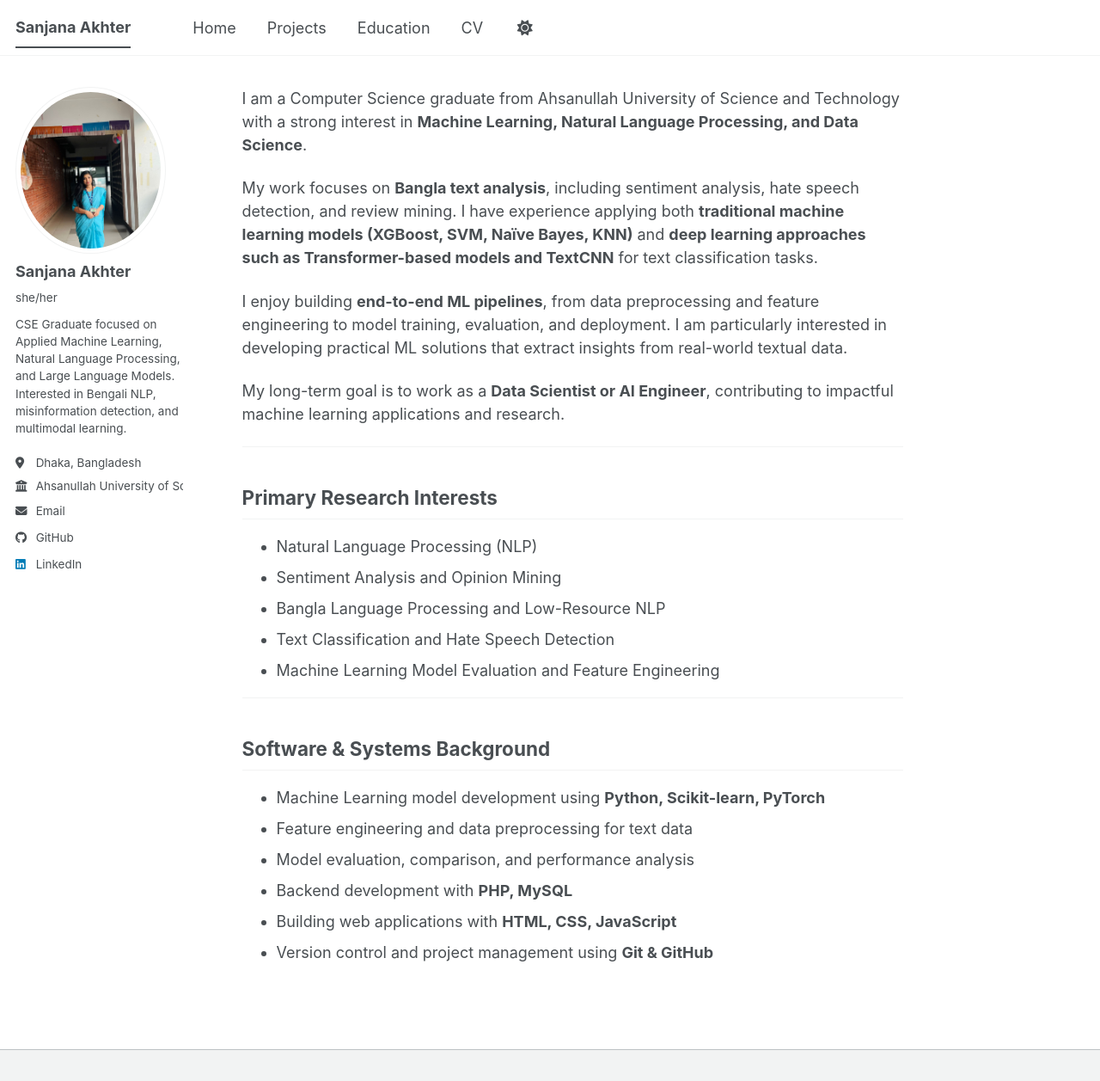
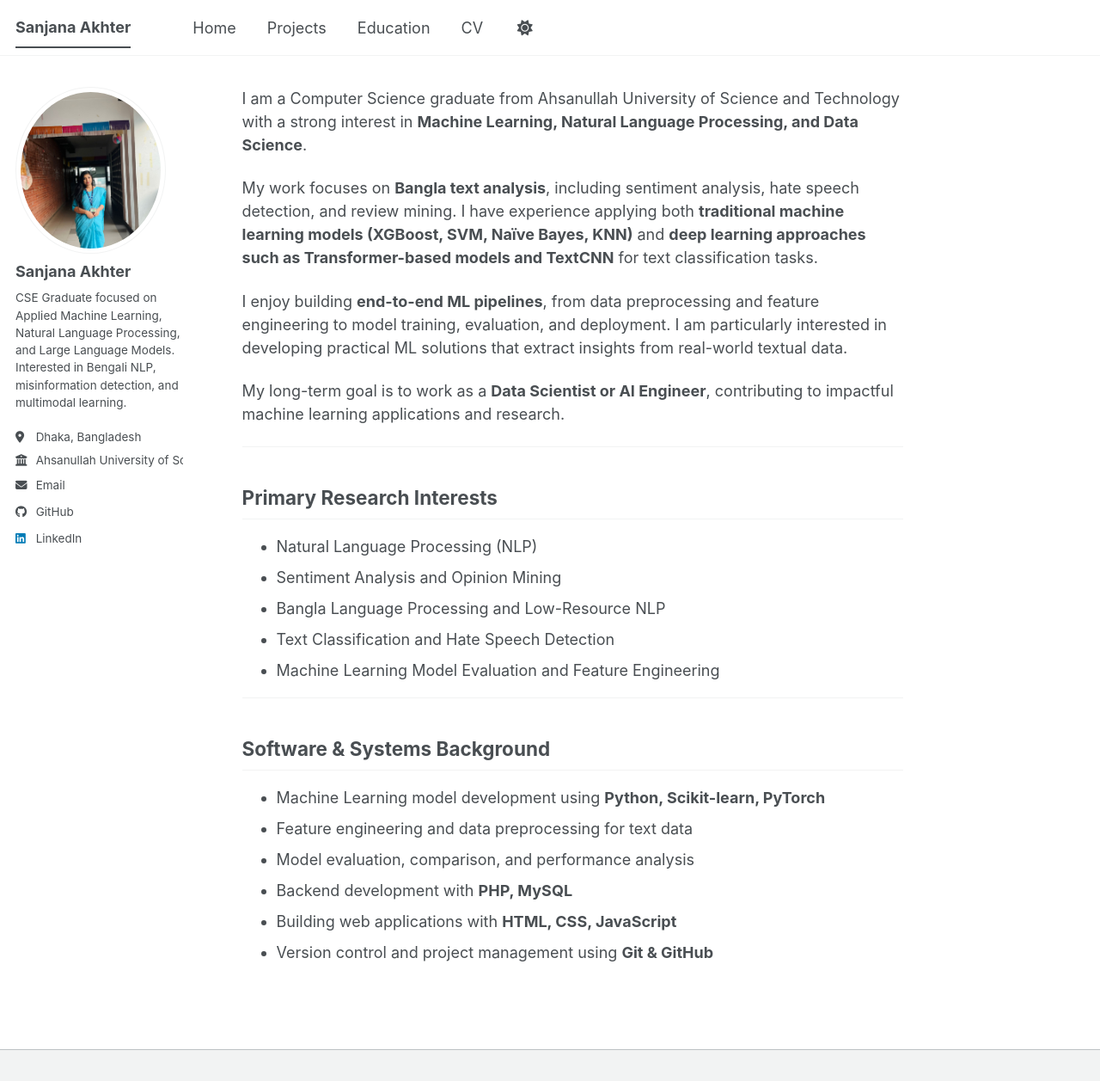
Before and after one commit to sanjana-akhter/sanjana-akhter.github.io, a Jekyll site: the page built from _pages/about.md, in a window 1280 px wide and 1257 px high. Shown: the whole window at 86% size. Built offline with Jekyll 4.4.1, drawn with Linux system fonts in a browser that asks for light colours; a script bundle is joined from its source files by our own code; library files that are not in the unit come from our copies.

Commit message:
Update _config.yml

```diff
--- a/_config.yml
+++ b/_config.yml
@@ -19,7 +19,6 @@ repository               : "https://github.com/sanjana-akhter/sanjana-akhter.git
 author:
   avatar           : "profile.jpeg"
   name             : "Sanjana Akhter"
-  pronouns         : "she/her"
   bio              : "CSE Graduate focused on Applied Machine Learning, Natural Language Processing, and Large Language Models. Interested in Bengali NLP, misinformation detection, and multimodal learning."
   location         : "Dhaka, Bangladesh"
   employer         : "Ahsanullah University of Science & Technology (AUST)"
```
